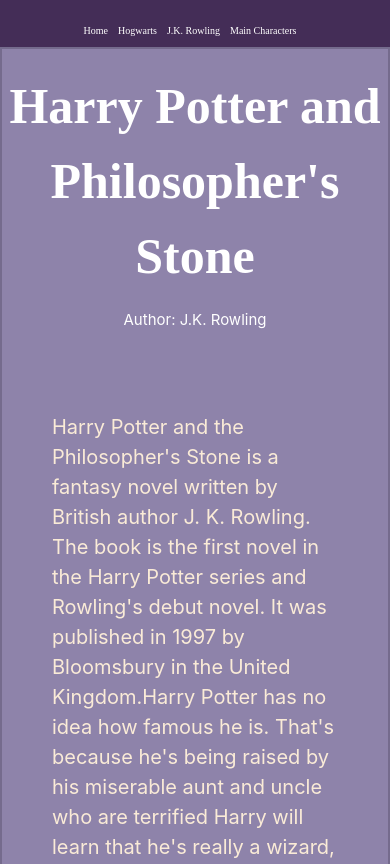
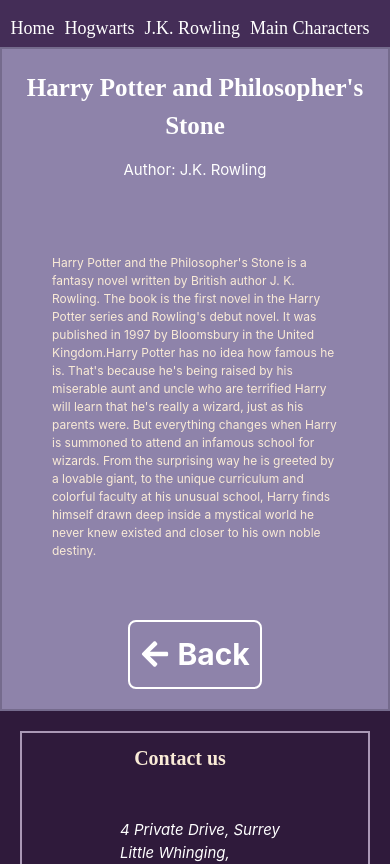
Before and after one commit to HannaK-Git/Harry-Potter-React-Frontend, a React (Create React App) app: page /book/1 in a window 390 px wide. Shown: the top 864 px of the page. Built offline with nearby package versions, Linux system fonts and the light colour scheme.

Commit message:
make it better

```diff
--- a/src/BookDesc/desc.module.css
+++ b/src/BookDesc/desc.module.css
@@ -175,10 +175,14 @@ max-width: 100%;
 padding: 0;
 margin:0;
   }
+
+  .section h1{
+    font-size: 2.5em;
+  }
   .container{
     max-width: 100%;
     padding: 0;
-margin:0;
+    margin:0;
   }
 
   .leftCont{
@@ -186,8 +190,12 @@ margin:0;
   }
   .link{
     display: block;
-    margin-left:1em ;
-    margin-right:1em ;
+    /* margin-left:1em ;
+    margin-right:1em ; */
+    margin:0 auto;
+    max-width: 70%;
+    margin-bottom:2rem;
+    padding: 1rem;
   }
   .leftCont h1{
     font-size: 2rem;
@@ -195,5 +203,12 @@ margin:0;
   .figure{
     margin:0 auto;
   }
+  .shortDesc p{
+    font-size: 1.2em;
+  }
+
+  .figure{
+    display:none;
+  }
 }
 /*#endregion MediaQueries*/
--- a/src/MainCharacter/mainchar.module.css
+++ b/src/MainCharacter/mainchar.module.css
@@ -116,5 +116,10 @@ flex-direction: column;
   .box figure{
     max-width: 80%;
   }
+
+  .box h1{
+    font-size: 3em;
+    margin-bottom: 1rem;
+  }
 }
 /*#endregion MediaQueries*/
--- a/src/NavBar/nav.module.css
+++ b/src/NavBar/nav.module.css
@@ -54,7 +54,7 @@ body{
 
 @media(max-width: 800px){
  .navLink{
-  font-size: 1rem;
+  font-size: 1.8rem;
   margin:0;
   padding-left:0;
 
```
